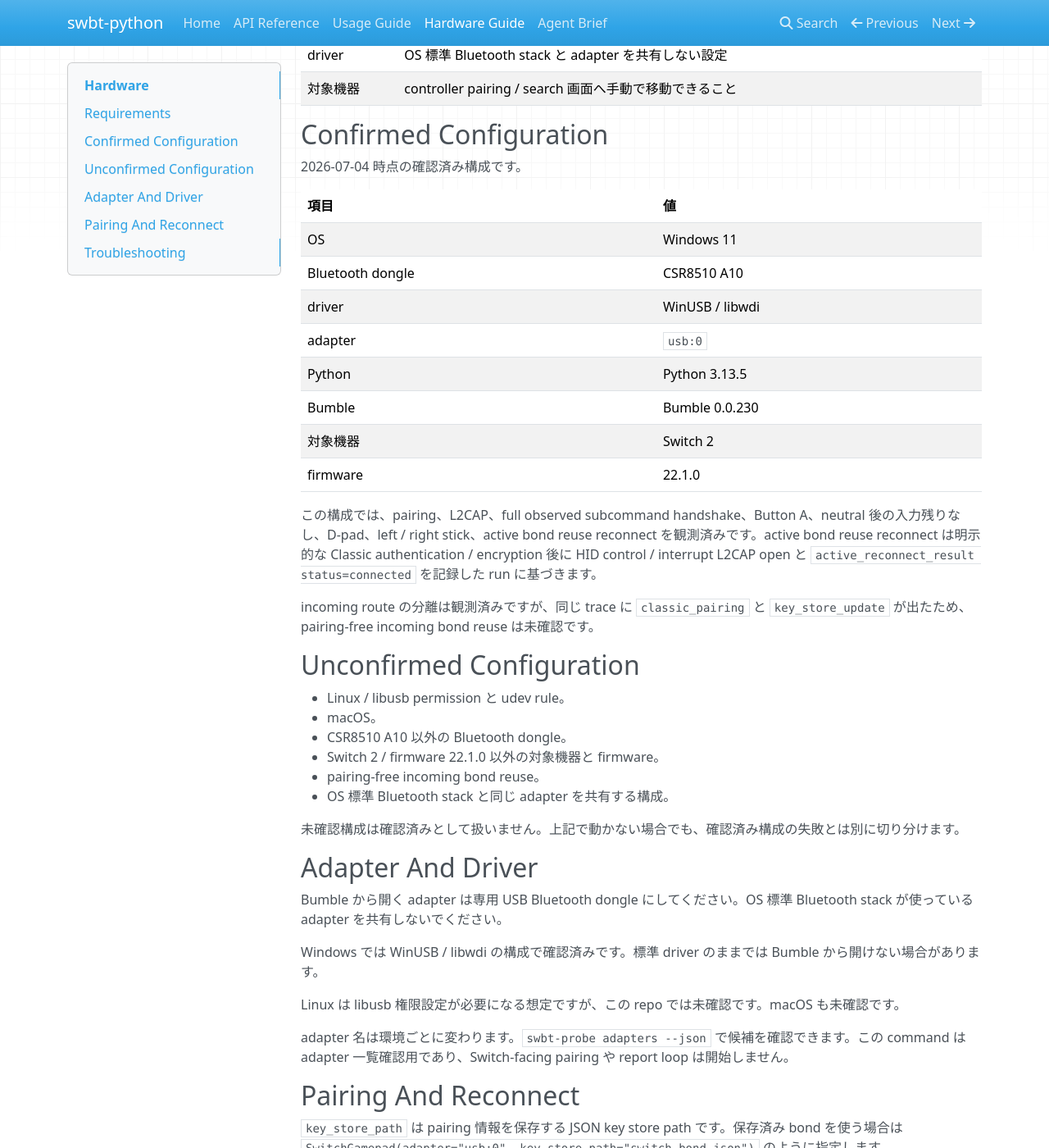
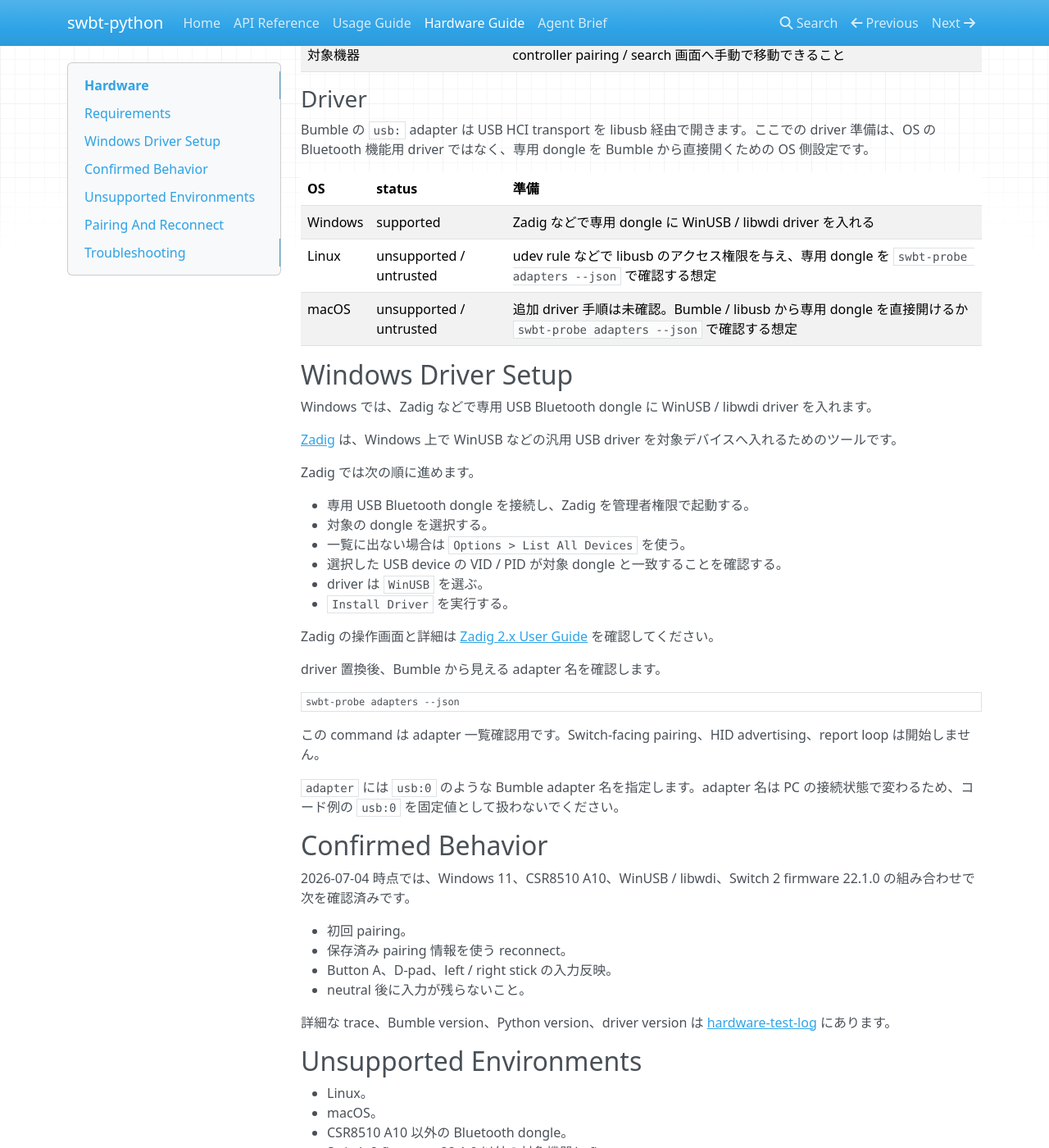
Before and after one commit to niart120/swbt-python, an MkDocs documentation site: the page built from docs/hardware.md, in a window 1280 px wide and 1400 px high, scrolled down 362 px. Shown: the whole window at 82% size. Built offline with MkDocs 1.6.1, drawn with Linux system fonts in a browser that asks for light colours; nearby versions of some CDN libraries; some of the changed text lies outside the part shown.

Commit message:
docs(hardware): 実機準備とdriver設定を整理

````diff
--- a/docs/hardware.md
+++ b/docs/hardware.md
@@ -1,56 +1,74 @@
 # Hardware
 
-実機、Bluetooth adapter、driver、pairing / reconnect、troubleshooting の確認済み条件は、`docs/hardware-test-log.md` と completed specs の観測に基づきます。別構成に同じ結果を保証しません。
+実機接続には、Bumble が直接開ける USB Bluetooth dongle と、対象機器側の pairing / reconnect 操作が必要です。確認済み条件は `docs/hardware-test-log.md` と completed specs の観測に基づきます。
 
 ## Requirements
 
+### General
+
 | 項目 | 内容 |
 |---|---|
-| Python | Python 3.12 以降。確認済み run は Python 3.13.5 |
-| Bumble | `bumble>=0.0.230,<0.0.231`。確認済み run は Bumble 0.0.230 |
-| adapter | Bumble から開ける専用 USB Bluetooth dongle |
-| driver | OS 標準 Bluetooth stack と adapter を共有しない設定 |
+| Python | Python 3.12 以降 |
+| USB Bluetooth dongle | PC の通常 Bluetooth 機能と共有しない専用 dongle |
 | 対象機器 | controller pairing / search 画面へ手動で移動できること |
 
-## Confirmed Configuration
+### Driver
 
-2026-07-04 時点の確認済み構成です。
+Bumble の `usb:` adapter は USB HCI transport を libusb 経由で開きます。ここでの driver 準備は、OS の Bluetooth 機能用 driver ではなく、専用 dongle を Bumble から直接開くための OS 側設定です。
 
-| 項目 | 値 |
-|---|---|
-| OS | Windows 11 |
-| Bluetooth dongle | CSR8510 A10 |
-| driver | WinUSB / libwdi |
-| adapter | `usb:0` |
-| Python | Python 3.13.5 |
-| Bumble | Bumble 0.0.230 |
-| 対象機器 | Switch 2 |
-| firmware | 22.1.0 |
+| OS | status | 準備 |
+|---|---|---|
+| Windows | supported | Zadig などで専用 dongle に WinUSB / libwdi driver を入れる |
+| Linux | unsupported / untrusted | udev rule などで libusb のアクセス権限を与え、専用 dongle を `swbt-probe adapters --json` で確認する想定 |
+| macOS | unsupported / untrusted | 追加 driver 手順は未確認。Bumble / libusb から専用 dongle を直接開けるか `swbt-probe adapters --json` で確認する想定 |
 
-この構成では、pairing、L2CAP、full observed subcommand handshake、Button A、neutral 後の入力残りなし、D-pad、left / right stick、active bond reuse reconnect を観測済みです。active bond reuse reconnect は明示的な Classic authentication / encryption 後に HID control / interrupt L2CAP open と `active_reconnect_result status=connected` を記録した run に基づきます。
+## Windows Driver Setup
 
-incoming route の分離は観測済みですが、同じ trace に `classic_pairing` と `key_store_update` が出たため、pairing-free incoming bond reuse は未確認です。
+Windows では、Zadig などで専用 USB Bluetooth dongle に WinUSB / libwdi driver を入れます。
 
-## Unconfirmed Configuration
+[Zadig](https://zadig.akeo.ie/) は、Windows 上で WinUSB などの汎用 USB driver を対象デバイスへ入れるためのツールです。
 
-- Linux / libusb permission と udev rule。
+Zadig では次の順に進めます。
+
+- 専用 USB Bluetooth dongle を接続し、Zadig を管理者権限で起動する。
+- 対象の dongle を選択する。
+- 一覧に出ない場合は `Options > List All Devices` を使う。
+- 選択した USB device の VID / PID が対象 dongle と一致することを確認する。
+- driver は `WinUSB` を選ぶ。
+- `Install Driver` を実行する。
+
+Zadig の操作画面と詳細は [Zadig 2.x User Guide](https://github.com/pbatard/libwdi/wiki/Zadig) を確認してください。
+
+driver 置換後、Bumble から見える adapter 名を確認します。
+
+```powershell
+swbt-probe adapters --json
+```
+
+この command は adapter 一覧確認用です。Switch-facing pairing、HID advertising、report loop は開始しません。
+
+`adapter` には `usb:0` のような Bumble adapter 名を指定します。adapter 名は PC の接続状態で変わるため、コード例の `usb:0` を固定値として扱わないでください。
+
+## Confirmed Behavior
+
+2026-07-04 時点では、Windows 11、CSR8510 A10、WinUSB / libwdi、Switch 2 firmware 22.1.0 の組み合わせで次を確認済みです。
+
+- 初回 pairing。
+- 保存済み pairing 情報を使う reconnect。
+- Button A、D-pad、left / right stick の入力反映。
+- neutral 後に入力が残らないこと。
+
+詳細な trace、Bumble version、Python version、driver version は [hardware-test-log](hardware-test-log.md) にあります。
+
+## Unsupported Environments
+
+- Linux。
 - macOS。
 - CSR8510 A10 以外の Bluetooth dongle。
-- Switch 2 / firmware 22.1.0 以外の対象機器と firmware。
-- pairing-free incoming bond reuse。
-- OS 標準 Bluetooth stack と同じ adapter を共有する構成。
+- Switch 2 firmware 22.1.0 以外の対象機器と firmware。
+- PC の通常 Bluetooth 機能と同じ adapter を使う構成。
 
-未確認構成は確認済みとして扱いません。上記で動かない場合でも、確認済み構成の失敗とは別に切り分けます。
-
-## Adapter And Driver
-
-Bumble から開く adapter は専用 USB Bluetooth dongle にしてください。OS 標準 Bluetooth stack が使っている adapter を共有しないでください。
-
-Windows では WinUSB / libwdi の構成で確認済みです。標準 driver のままでは Bumble から開けない場合があります。
-
-Linux は libusb 権限設定が必要になる想定ですが、この repo では未確認です。macOS も未確認です。
-
-adapter 名は環境ごとに変わります。`swbt-probe adapters --json` で候補を確認できます。この command は adapter 一覧確認用であり、Switch-facing pairing や report loop は開始しません。
+Linux / macOS は supported ではありません。上の想定手順で adapter が見えた場合だけ pairing へ進めます。Linux の udev rule、macOS の adapter 準備、実機 pairing、入力反映は未確認です。
 
 ## Pairing And Reconnect
 
@@ -68,8 +86,8 @@
 
 - 専用 USB Bluetooth dongle を使っているか確認します。
 - Windows では WinUSB / libwdi に切り替わっているか確認します。
-- OS 標準 Bluetooth stack と同じ adapter を共有していないか確認します。
-- `swbt-probe adapters --json` で adapter moniker を確認します。
+- 専用 dongle の adapter 名を指定しているか確認します。
+- `swbt-probe adapters --json` で adapter 名を確認します。
 
 ### Pairing Timeout
 
@@ -91,7 +109,6 @@
 
 ### Input Is Not Reflected In The UI
 
-- 接続直後ではなく、full observed subcommand handshake 後に入力を送っているか確認します。
+- pairing / reconnect 直後の初期通信が終わってから入力を送っているか確認します。
 - `tap()` は即時 report を送ります。`press()` / `release()` / `sticks()` / `neutral()` は state update API であり、即時送信を保証しません。
 - trace の `report_tx`、`subcommand_rx`、`subcommand_reply_tx`、`connected`、`disconnected` を確認します。
-- 別 firmware、別 dongle、別 OS では未確認として扱います。
````
Also changed, not shown: README.md (+8 -6 lines), 2 other files.
